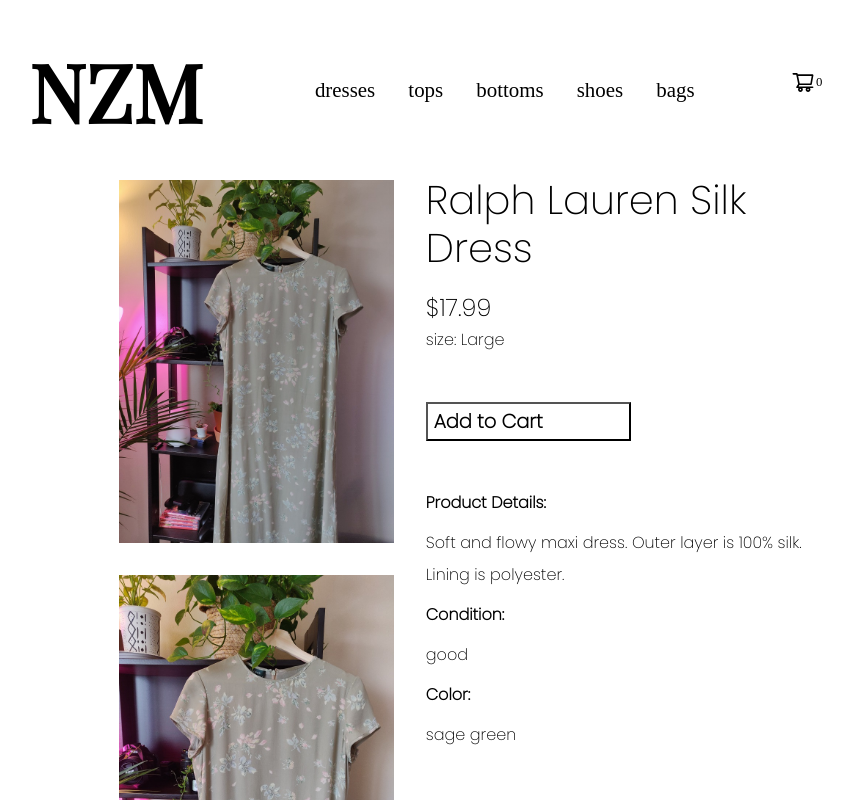
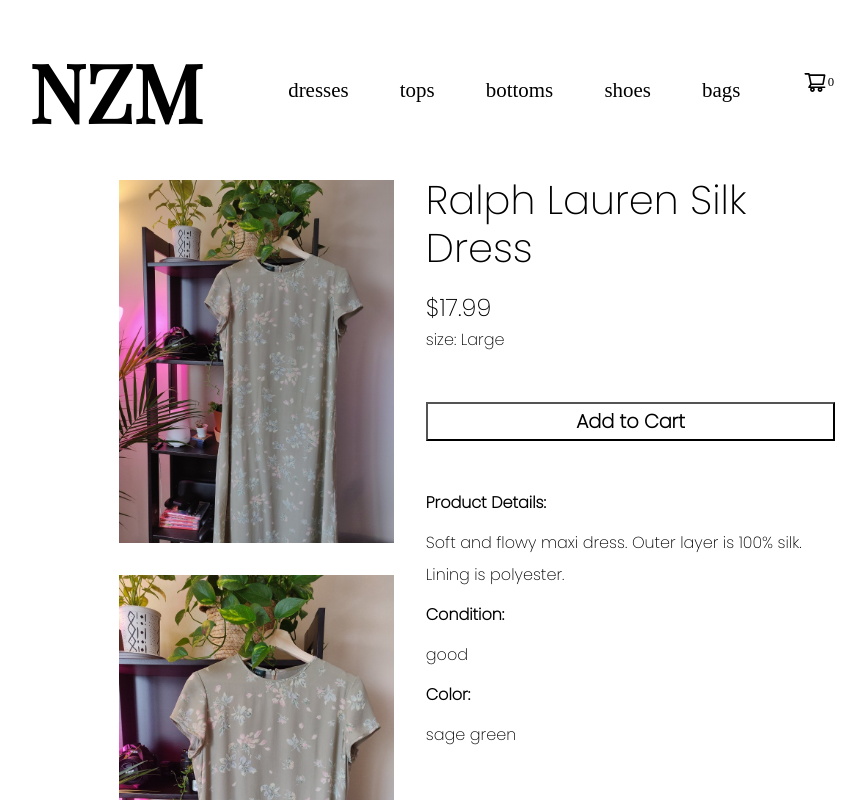
Before and after one commit to jezraelhope/ecomm, a React (Create React App) app: page /dresses/6 in a window 1280 px wide. Shown: the top 800 px of the page, without its empty margins (163-1029 px from the left). Built offline with nearby package versions, Linux system fonts and the light colour scheme.

Commit message:
fixed alignment errors

```diff
--- a/src/Checkout/styles/checkout.css
+++ b/src/Checkout/styles/checkout.css
@@ -1,7 +1,7 @@
 .checkout-page-container {
 	border: 1px solid black;
 	width: auto;
-	padding: 2em;
+	padding: 1em;
 	margin: 10em 2em;
 	font-family: "Poppins", sans-serif;
 }
@@ -12,14 +12,13 @@
 	display: flex;
 	flex-direction: row;
 	align-items: flex-start;
-	padding: 1em;
+	padding: 1em 0;
 	margin-bottom: 1em;
 	border-bottom: 1px solid lightgrey;
 }
 
 .product-image-container {
 	width: 30%;
-
 }
 
 .product-image-container img{
--- a/src/Header/styles/index.css
+++ /dev/null
@@ -1,56 +0,0 @@
-
-.header {
-  margin: 3em;
-  display: flex;
-  flex: 1 2 auto ;
-  width: 80%;
-  flex-wrap: wrap;
-}
-
-.header .brand {
-  font-family: 'Playfair Display', sans-serif;
-  text-decoration: none;
-  color: black;
-  margin-left: 0;
-  justify-content: flex-start;
-  align-items: flex-start;
-  width: 20%;
-}
-
-
-
-.header .tabs {
-  display: flex;
-  flex-direction: row;
-  font-size: 2em;
-  align-items: center;
-  justify-content: flex-end;
-  width: 60%;
-  padding-left: 4em;
-  flex: 0 2 auto;
-}
-
-.header .tabs .tab-name {
-  width: 5em;
-  text-decoration: none;
-  color: black;
-}
-
-.header .shopping-cart {
-  display: flex;
-  flex-direction: row;
-  width: 10%;
-  align-items: center;
-  justify-content: flex-end;
-}
-
-.header .shopping-cart img {
-  width: 2em;
-  height: 2em;
-  padding-top: 1em;
-  justify-content: flex-end;
-}
-
-.cart-number {
-  padding-left: 1px;
-}
--- a/src/Header/util.js
+++ /dev/null
@@ -1,5 +0,0 @@
-export const filterData = (data, type) => {
-	return data.filter(elem => {
-		return elem.type === type
-	})
-}
--- a/src/Product/styles/product.css
+++ b/src/Product/styles/product.css
@@ -45,8 +45,8 @@
 
 .add-to-cart {
 	font-size: 1.2em;
-	text-align: left;
-	width: 50%;
+	text-align: center;
+	width: 100%;
 	margin: 2em 0;
 }
 
--- a/src/Shared/Header/Tabs.js
+++ b/src/Shared/Header/Tabs.js
@@ -13,6 +13,7 @@
                 className="close-button"
                 onClick={changeClassName}
             />
+            <div className="tab-categories">
                 <Link to="/" onClick={props.filterItems} className="tab-name">
                     <span id="dresses">dresses</span>
                 </Link>
@@ -29,6 +30,7 @@
                     <span id="bags">bags</span>
                 </Link>
             </div>
+        </div>
     );
 };
 
--- a/src/Shared/Header/styles/header.css
+++ b/src/Shared/Header/styles/header.css
@@ -42,6 +42,13 @@
   gap: 2em;
 }
 
+.header .tab-categories {
+  display: flex;
+  flex-direction: column;
+  align-items: flex-end;
+  gap: 2em;
+}
+
 .close-button {
   height: 1.5em;
   width: 1.5em;
@@ -58,14 +65,14 @@
   display: flex;
   justify-content: flex-end;
   align-items: center;
-  width: 20%;
+  width: 50%;
 }
 
 .header .icons .shopping-cart {
-  display: block;
+  display: flex;
   height: 1.5em;
-  width: 1.5em;
-  margin-right: 1em;
+  width: 70%;
+  justify-content: flex-end;
   }
 
 .header .icons .shopping-cart-image {
@@ -87,10 +94,11 @@
 
 
   .header .icons .hamburger {
-  display: block;
+  display: flex;
   height: 1.5em;
-  width: 1.5em;
+  width: 20%;
   padding-top: 0.5em;
+  justify-content: flex-end;
   }
 
   .header .icons .hamburger img {
@@ -134,6 +142,13 @@
     display: none;
   }
 
+.header .tab-categories {
+  display: flex;
+  flex-direction: row;
+  align-items: flex-end;
+  gap: 2em;
+}
+
   .header .tabs .tab-name {
     padding: .3em;
     text-decoration: none;
--- a/src/SuccessPage/index.js
+++ b/src/SuccessPage/index.js
@@ -15,8 +15,7 @@
             />
             <div className="order-confirmed">Your Order is Confirmed!</div>
             <p className="shipping-reminder">
-                We'll send you a shipping confirmation email as soon as your
-                order ships.
+                We'll send you an email as soon as your order ships.
             </p>
             <Link to="/">
                 <button className="return-to-home">Continue Shopping</button>
--- a/src/SuccessPage/styles/success.css
+++ b/src/SuccessPage/styles/success.css
@@ -1,5 +1,6 @@
 .success-page-container {
-	padding: 2em;
+	display: flex;
+	flex-direction: column;
 	width: 50%;
 	margin: 10em 0;
 	padding: 5em;
@@ -8,14 +9,15 @@
 	font-family: "Poppins", sans-serif;
 }
 
+.order-confirmed {
+	font-weight: bold;
+	font-size: 2em;
+}
+
 .checked-circle {
 	height: 7em;
-	margin: 1em;
-}
-
-.order-confirmed {
-	font-size: 3em;
-	font-weight: bold;
+	width: fit-content;
+	margin: 2em auto;
 }
 
 .shipping-reminder {
@@ -31,6 +33,11 @@
 		gap: 1.5em;
 	}
 
+	.order-confirmed {
+		font-size: 3em;
+		font-weight: bold;
+	}
+
 	.checked-circle {
 		height: 7em;
 		width: 7em;
```
Also changed, not shown: src/Header/Cart.js (deleted, +0 -80 lines). Lines whose indentation alone changed are shown as unchanged.
